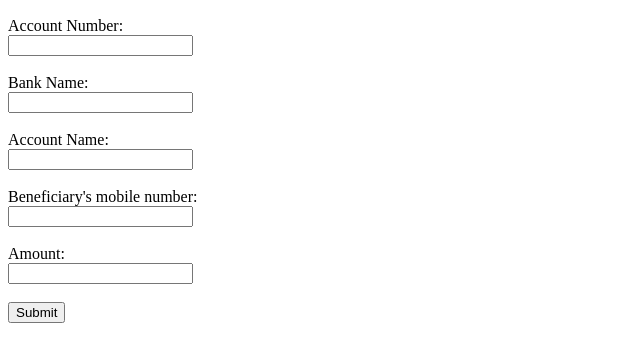
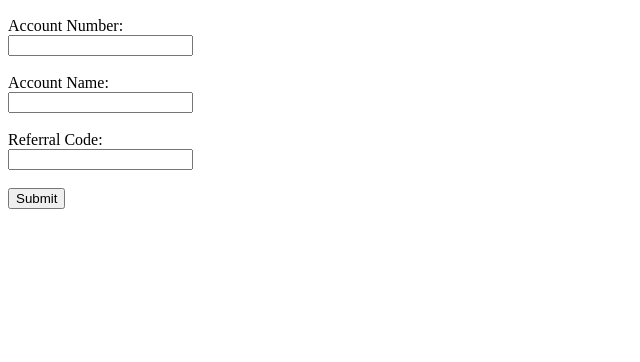
Before and after one commit to Sambo7785/Generate-New-Token, a plain HTML site: page withdrawal_form.html in a window 1280 px wide. Shown: the part 50-412 px from the top of the page, without its empty margins (0-640 px from the left). Drawn offline with Linux system fonts and the light colour scheme.

Commit message:
Update withdrawal_form.html

```diff
--- a/withdrawal_form.html
+++ b/withdrawal_form.html
@@ -11,26 +11,13 @@
         <label for="accountNumber">Account Number:</label><br>
         <input type="text" id="accountNumber" name="accountNumber" required><br><br>
 
-
-        <label for="bankName">Bank Name:</label><br>
-        <input type="text" id="bankName" name="bankName" required><br><br>
-
-
-
         <label for="accountName">Account Name:</label><br>
         <input type="text" id="accountName" name="accountName" required><br><br>
 
 
 
-        <label for="beneficiary's mobile number">Beneficiary's mobile number:</label><br>
-        <input type="text" id="beneficiary's mobile number" name="beneficiary's mobile number" required><br><br>
-
-
-
-        <label for="amount">Amount:</label><br>
-        <input type="number" id="amount" name="amount" required><br><br>
-
-
+        <label for="referral code">Referral Code:</label><br>
+        <input type="text" id="referral code" name="referral code" required><br><br>
 
         <input type="submit" value="Submit">
     </form>
```
